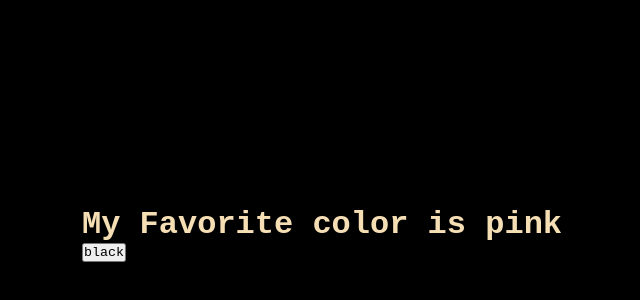
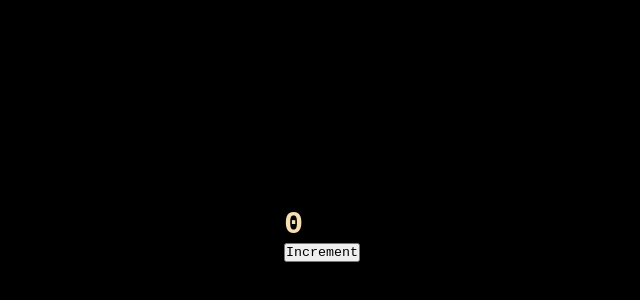
Before and after one commit to neerajgir/Ultimate-React, a React (Vite) app: page / in a window 1280 px wide. Shown: the part 166-466 px from the top of the page, without its empty margins (318-958 px from the left). Built offline with nearby package versions, Linux system fonts and the light colour scheme.

Commit message:
feat: update Hooks component to manage count state and display increment functionality

```diff
--- a/src/components/Hooks.jsx
+++ b/src/components/Hooks.jsx
@@ -1,12 +1,12 @@
 import React, { useState } from 'react'
 
 const Hooks = () => {
-    const [color, setColor] = useState("pink");
+    let [count, setCount] = useState(0);
 
   return (
     <div>
-        <h1>My Favorite color is {color}</h1>
-        <button onClick={()=> setColor("Black")}>black</button>
+        <h1>{count}</h1>
+        <button onClick={()=> setCount(count++)}>Increment</button>
     </div>
   )
 }
```
